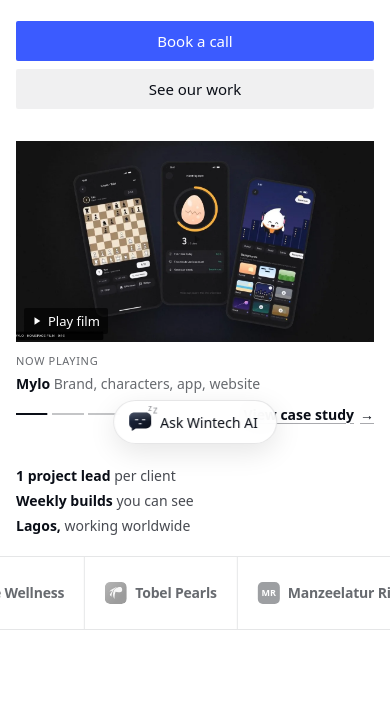
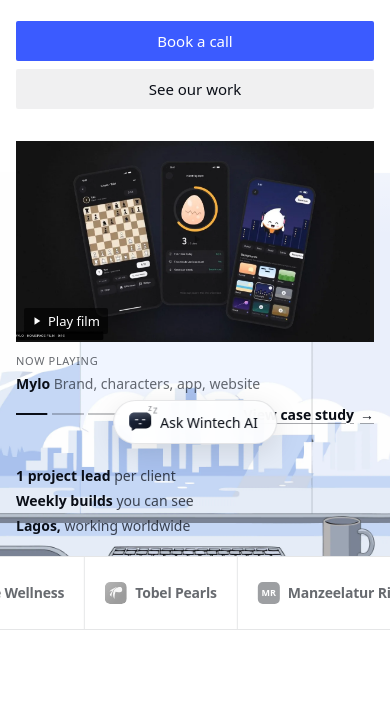
Before and after one commit to Xdev360/wintechstudio, an Astro site: page / in a window 390 px wide. Shown: the part 384-1100 px from the top of the page. Built offline with nearby package versions, Linux system fonts and the light colour scheme; Astro itself is replaced by a stand-in of ours.

Commit message:
Home hero: bring back the window-view art from Figma behind the copy
Light and dark versions exported from Website v5 (hero art light/dark) at 800/1440/2880 WebP.
Left-to-right fade keeps the text side clean, the art stops at the logo band,
and mobile and tablet use a top-to-bottom fade.

Co-Authored-By: Claude Opus 5.5 <noreply@anthropic.com>
Claude-Session: https://claude.ai/code/session_011pSx3JDFo8FDL8nR4eQ7Qe

```diff
--- a/src/components/home/Hero.astro
+++ b/src/components/home/Hero.astro
@@ -19,6 +19,10 @@ const logos: { name: string; icon?: string }[] = [
 ];
 ---
 <section class="hero">
+  <div class="art" aria-hidden="true">
+    <img class="art-l" src="/images/home/hero/window-light-1440.webp" srcset="/images/home/hero/window-light-800.webp 800w, /images/home/hero/window-light-1440.webp 1440w, /images/home/hero/window-light-2880.webp 2880w" sizes="max(1521px, 100vw)" alt="" width="1440" height="1080" fetchpriority="high" decoding="async" />
+    <img class="art-d" src="/images/home/hero/window-dark-1440.webp" srcset="/images/home/hero/window-dark-800.webp 800w, /images/home/hero/window-dark-1440.webp 1440w, /images/home/hero/window-dark-2880.webp 2880w" sizes="max(1521px, 100vw)" alt="" width="1440" height="1080" loading="lazy" decoding="async" />
+  </div>
   <div class="h-wrap inner">
     <div class="top">
       <div class="copy">
@@ -68,7 +72,16 @@ const logos: { name: string; icon?: string }[] = [
   reel.slice(1).forEach(function(r){var im=new Image();im.src=r.poster});show(0);run()})();
 </script>
 <style>
-  .hero{background:var(--h-bg)}
+  .hero{position:relative;isolation:isolate;overflow:hidden;background:var(--h-bg)}
+  /* Window-view art from Figma (Website v5, hero art light/dark). Sits behind the copy; a fade keeps the text side clean. */
+  .art{position:absolute;inset:0 0 142px;z-index:-1;pointer-events:none;overflow:hidden}
+  /* art stops at the logo band's top hairline (band 74px + 68px bottom padding), like the Figma hero */
+  .art img{position:absolute;left:calc(50% - 801px);top:0;width:max(1521px,calc(50% + 801px));max-width:none;height:auto;transform:translateY(-36.5%);display:block}
+  .art::after{content:'';position:absolute;inset:0;background:linear-gradient(90deg,var(--h-bg) 0%,color-mix(in srgb,var(--h-bg) 92%,transparent) 38%,transparent 62%)}
+  .art-d{display:none!important}
+  :root[data-theme="dark"] .art-l{display:none!important}
+  :root[data-theme="dark"] .art-d{display:block!important}
+  .inner{position:relative}
   .inner{min-height:calc(703px - 96px);padding-top:28px;padding-bottom:68px;display:flex;flex-direction:column;gap:48px}
   .top{display:flex;justify-content:space-between;align-items:flex-end;gap:64px;margin:auto 0}
   .copy{width:784px;min-width:0;display:flex;flex-direction:column;align-items:flex-start}
@@ -114,7 +127,13 @@ const logos: { name: string; icon?: string }[] = [
     .top{flex-direction:column;align-items:stretch;gap:40px}
     .now{width:100%;max-width:560px}.media{width:100%;height:auto;aspect-ratio:16/9}
   }
+  @media (max-width:1023px){
+    .art img{top:auto;bottom:0;left:50%;width:max(900px,calc(100% + 160px));transform:translate(-50%,8%)}
+    .art::after{background:linear-gradient(180deg,var(--h-bg) 0%,color-mix(in srgb,var(--h-bg) 96%,transparent) 42%,transparent 62%)}
+  }
   @media (max-width:767px){
+    .art{bottom:138px}
+    .art img{left:-85px;width:560px;transform:translateY(8.8%)}
     .inner{min-height:0;padding-top:28px;padding-bottom:64px;gap:40px}
     .top{margin:0;gap:32px}
     h1{font-size:45.36px;letter-spacing:-.907px;margin-top:16px}
```
Also changed, not shown: public/images/home/hero/window-dark-1440.webp (added), public/images/home/hero/window-dark-2880.webp (added), public/images/home/hero/window-dark-800.webp (added), public/images/home/hero/window-light-1440.webp (added), public/images/home/hero/window-light-2880.webp (added), public/images/home/hero/window-light-800.webp (added).
